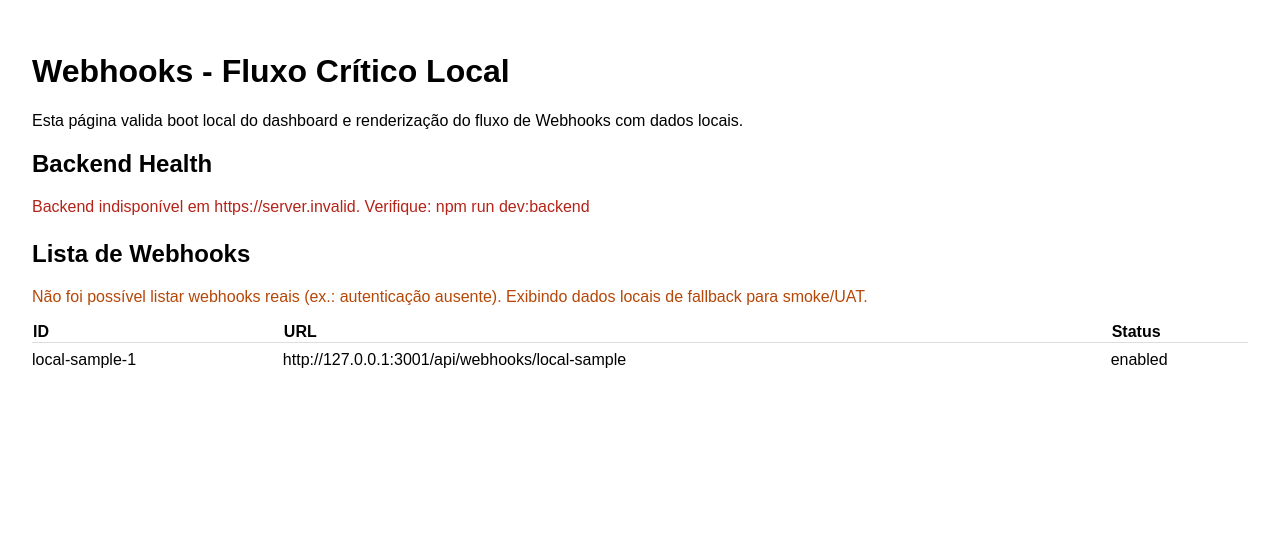
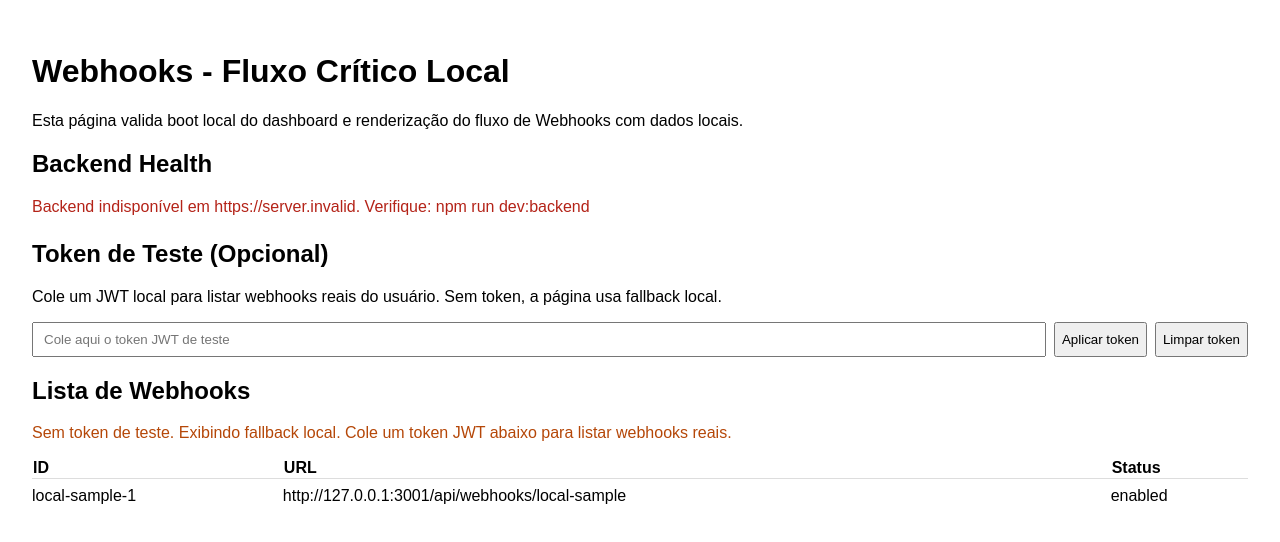
Before and after one commit to lucasboniatti/ummense-dr, a Next.js app in the folder packages/frontend/: page /dashboard/webhooks/local in a window 1280 px wide. Shown: the top 542 px of the page. Built offline with nearby package versions, Linux system fonts and the light colour scheme; no server answers.

Commit message:
feat(local-ui): aceitar token JWT para listar webhooks reais

```diff
--- a/packages/frontend/src/pages/dashboard/webhooks/local.tsx
+++ b/packages/frontend/src/pages/dashboard/webhooks/local.tsx
@@ -1,6 +1,5 @@
 import type { GetServerSideProps } from 'next';
 import { useEffect, useState } from 'react';
-import { webhookService } from '../../../services/webhook.service';
 
 interface WebhookRow {
   id: string;
@@ -85,6 +84,27 @@ export default function LocalWebhooksPage({
   );
   const [webhooks, setWebhooks] = useState<WebhookRow[]>(fallbackWebhooks);
   const [flowError, setFlowError] = useState<string | null>(null);
+  const [devToken, setDevToken] = useState<string>('');
+  const [tokenInput, setTokenInput] = useState<string>('');
+
+  useEffect(() => {
+    if (typeof window === 'undefined') {
+      return;
+    }
+
+    const params = new URLSearchParams(window.location.search);
+    const tokenFromUrl = params.get('devToken');
+    const tokenFromStorage = window.localStorage.getItem('synkra_dev_token');
+    const token = tokenFromUrl || tokenFromStorage || '';
+
+    if (!token) {
+      return;
+    }
+
+    setDevToken(token);
+    setTokenInput(token);
+    window.localStorage.setItem('synkra_dev_token', token);
+  }, []);
 
   useEffect(() => {
     const run = async () => {
@@ -92,23 +112,68 @@ export default function LocalWebhooksPage({
       setHealth(nextHealth.initialHealth);
       setHealthError(nextHealth.initialHealthError);
 
+      if (!devToken) {
+        setFlowError(
+          'Sem token de teste. Exibindo fallback local. Cole um token JWT abaixo para listar webhooks reais.'
+        );
+        setWebhooks(fallbackWebhooks);
+        return;
+      }
+
       try {
-        const result = await webhookService.listWebhooks();
+        const response = await fetch(`${backendBase}/api/webhooks`, {
+          headers: {
+            'Content-Type': 'application/json',
+            Authorization: `Bearer ${devToken}`,
+          },
+        });
+
+        if (!response.ok) {
+          throw new Error(`HTTP ${response.status}`);
+        }
+
+        const result = (await response.json()) as WebhookRow[];
+
         if (Array.isArray(result) && result.length > 0) {
-          setWebhooks(result as WebhookRow[]);
-          return;
+          setFlowError(null);
+          setWebhooks(result);
+        } else {
+          setFlowError(
+            'Token válido, mas nenhum webhook encontrado para este usuário. Exibindo fallback local.'
+          );
+          setWebhooks(fallbackWebhooks);
         }
-        setWebhooks(fallbackWebhooks);
       } catch (error) {
         setFlowError(
-          'Não foi possível listar webhooks reais (ex.: autenticação ausente). Exibindo dados locais de fallback para smoke/UAT.'
+          'Não foi possível listar webhooks reais com o token informado. Verifique se o token está correto. Exibindo fallback local.'
         );
         setWebhooks(fallbackWebhooks);
       }
     };
 
     void run();
-  }, [backendBase]);
+  }, [backendBase, devToken]);
+
+  const applyToken = () => {
+    const token = tokenInput.trim();
+    setDevToken(token);
+
+    if (typeof window !== 'undefined') {
+      if (token) {
+        window.localStorage.setItem('synkra_dev_token', token);
+      } else {
+        window.localStorage.removeItem('synkra_dev_token');
+      }
+    }
+  };
+
+  const clearToken = () => {
+    setTokenInput('');
+    setDevToken('');
+    if (typeof window !== 'undefined') {
+      window.localStorage.removeItem('synkra_dev_token');
+    }
+  };
 
   return (
     <main style={{ padding: 24, fontFamily: 'sans-serif' }}>
@@ -129,6 +194,39 @@ export default function LocalWebhooksPage({
       </section>
 
       <section style={{ marginTop: 24 }}>
+        <h2>Token de Teste (Opcional)</h2>
+        <p>
+          Cole um JWT local para listar webhooks reais do usuário. Sem token,
+          a página usa fallback local.
+        </p>
+        <div
+          style={{
+            display: 'flex',
+            gap: 8,
+            flexWrap: 'wrap',
+            marginTop: 8,
+            marginBottom: 16,
+          }}
+        >
+          <input
+            type="text"
+            value={tokenInput}
+            onChange={(event) => setTokenInput(event.target.value)}
+            placeholder="Cole aqui o token JWT de teste"
+            style={{
+              flex: '1 1 600px',
+              minWidth: 300,
+              padding: '8px 10px',
+            }}
+          />
+          <button type="button" onClick={applyToken}>
+            Aplicar token
+          </button>
+          <button type="button" onClick={clearToken}>
+            Limpar token
+          </button>
+        </div>
+
         <h2>Lista de Webhooks</h2>
         {flowError && <p style={{ color: '#b54708' }}>{flowError}</p>}
         {webhooks.length === 0 ? (
```
